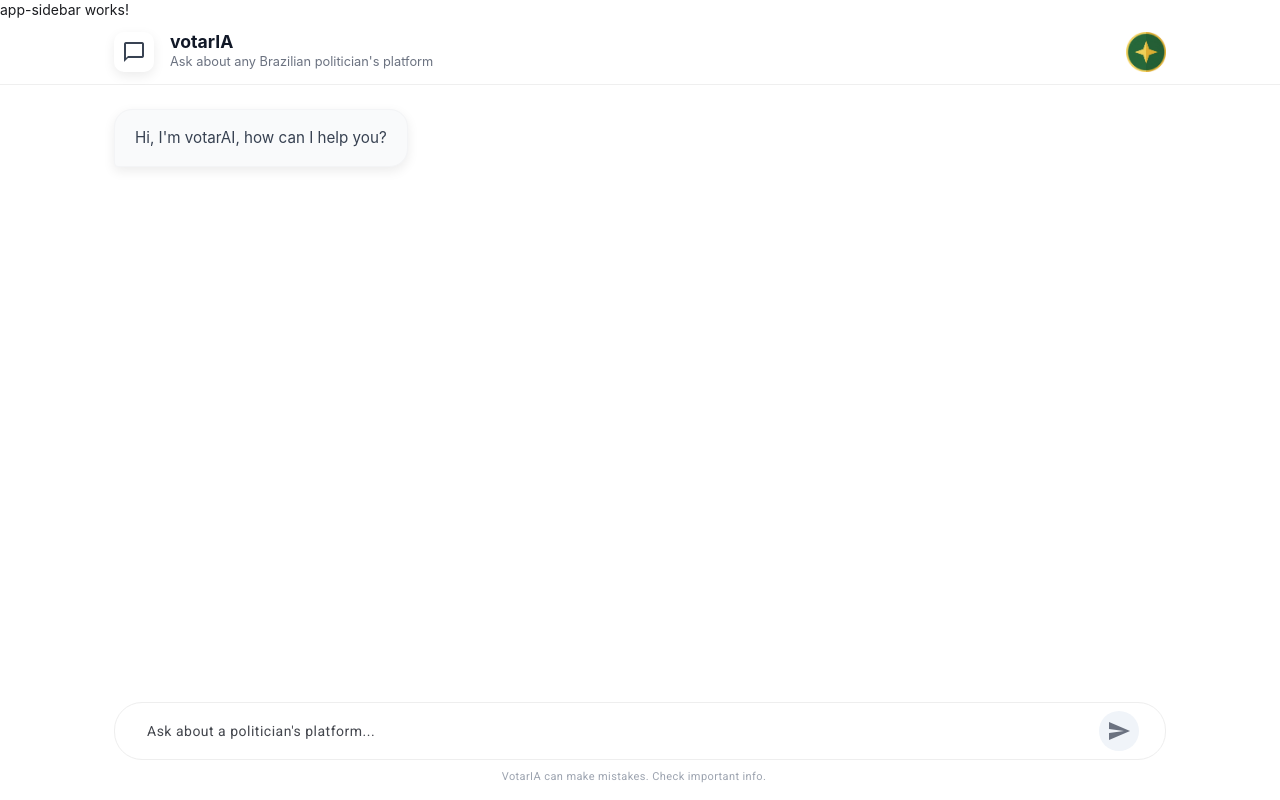
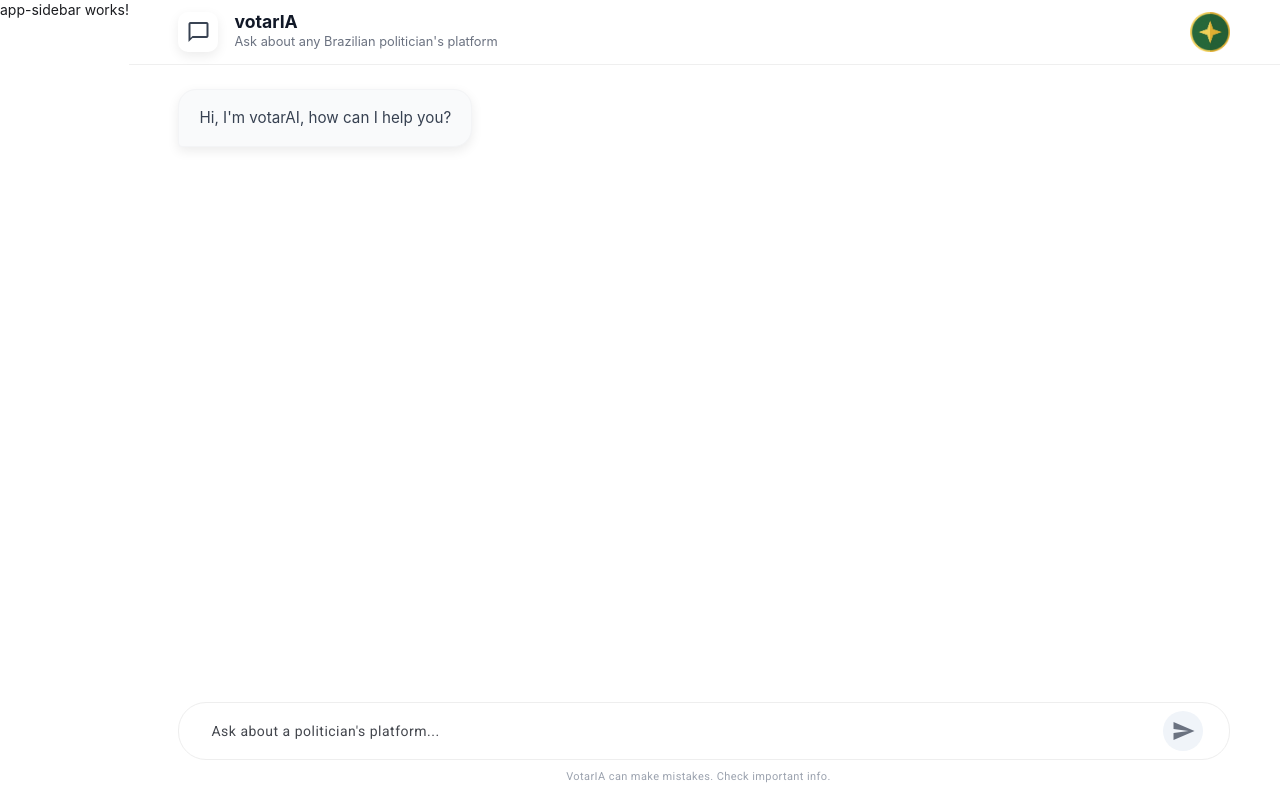
Before and after one commit to emily-s-codes/votarIA, an Angular app in the folder votarIA-app/: page / in a window 1280 px wide. Built offline with nearby package versions, Linux system fonts and the light colour scheme.

Commit message:
style sidebar and main container

```diff
--- a/votarIA-app/src/app/chat/chat.component.scss
+++ b/votarIA-app/src/app/chat/chat.component.scss
@@ -3,12 +3,24 @@
   height: 100vh;
 }
 
-.app-container, .main-container {
+.app-container {
+  display: flex;
+  flex-direction: row;
+  height: 100dvh;
+  width: 100vw;
+  background-color: #ffffff;
+  font-family: -apple-system, BlinkMacSystemFont, "Segoe UI", Roboto, Helvetica, Arial, sans-serif;
+  overflow: hidden;
+}
+
+.main-container {
   display: flex;
   flex-direction: column;
-  height: 100dvh;
+  flex: 1;
+  height: 100%;
+  min-width: 0;
   background-color: #ffffff;
-  font-family: -apple-system, BlinkMacSystemFont, "Segoe UI", Roboto, Helvetica, Arial, sans-serif;
+  transition: all 0.3s ease;
 }
 
 .chat-area {
```
